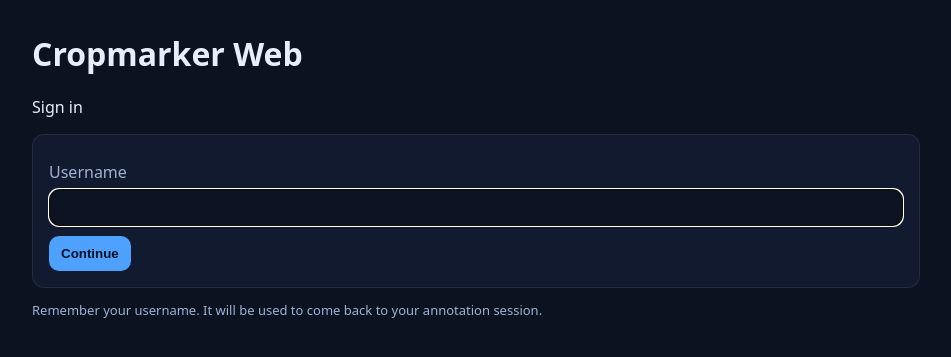
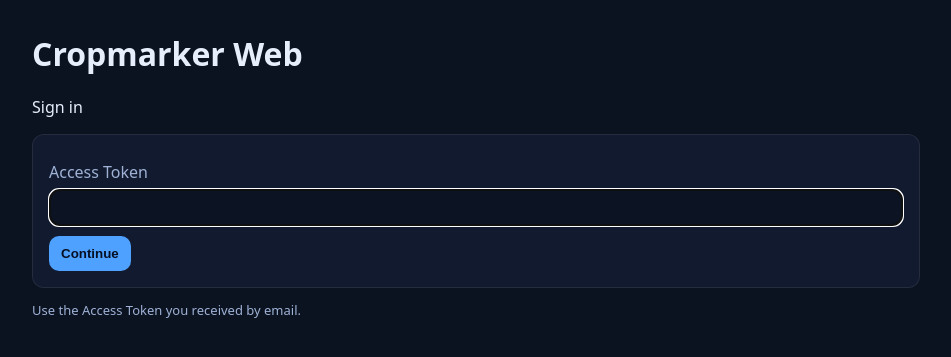
Before and after one commit to gambinhas/Cropmarker, a FastAPI app: page /login in a window 1280 px wide. Shown: the top 357 px of the page, without its empty margins (164-1115 px from the left). Run offline with FastAPI, Linux system fonts and the light colour scheme; some libraries are stand-ins or nearby versions.

Commit message:
Switch login to access tokens

```diff
--- a/webapp/app.py
+++ b/webapp/app.py
@@ -5,6 +5,7 @@ import os
 import random
 import re
 import secrets
+import hashlib
 import zipfile
 from io import BytesIO
 from pathlib import Path
@@ -162,17 +163,7 @@ def login_get(request: Request):
 
 @app.get("/new-user", response_class=HTMLResponse)
 def new_user_get(request: Request, username: str):
-    username = (username or "").strip()
-    if not username:
-        return RedirectResponse(url="/login", status_code=302)
-    return templates.TemplateResponse(
-        "new_user.html",
-        {
-            "request": request,
-            "username": username,
-            "error": None,
-        },
-    )
+    raise HTTPException(status_code=404)
 
 
 @app.post("/new-user")
@@ -182,31 +173,12 @@ def new_user_post(
     expertise_score: int = Form(...),
     db=Depends(get_db),
 ):
-    username = (username or "").strip()
-    if not username:
-        return RedirectResponse(url="/login", status_code=302)
+    raise HTTPException(status_code=404)
 
-    if expertise_score not in (0, 1, 3, 5):
-        return templates.TemplateResponse(
-            "new_user.html",
-            {"request": request, "username": username, "error": "Please select an experience level"},
-            status_code=400,
-        )
 
-    existing = db.execute(select(User).where(User.username == username)).scalar_one_or_none()
-    if existing:
-        # Race / user already created in another session.
-        login_session(request, existing)
-        return RedirectResponse(url="/tasks/next", status_code=302)
-
-    user = User(username=username, password_hash="", is_admin=False, expertise_score=expertise_score)
-    db.add(user)
-    db.commit()
-    db.refresh(user)
-
-    ensure_user_task_list(db, user.id)
-    login_session(request, user)
-    return RedirectResponse(url="/intro", status_code=302)
+def _hash_access_token(token: str) -> str:
+    # Store only a non-reversible hash in the DB.
+    return hashlib.sha256((token or "").encode("utf-8")).hexdigest()
 
 
 @app.get("/intro", response_class=HTMLResponse)
@@ -224,21 +196,25 @@ def intro_get(request: Request):
 @app.post("/login")
 def login_post(
     request: Request,
-    username: str = Form(...),
+    access_token: str = Form(...),
     db=Depends(get_db),
 ):
-    username = (username or "").strip()
-    if not username:
+    access_token = (access_token or "").strip()
+    if not access_token:
         return templates.TemplateResponse(
             "login.html",
-            {"request": request, "error": "Please enter a username"},
+            {"request": request, "error": "Please enter an access token"},
             status_code=400,
         )
 
-    user = db.execute(select(User).where(User.username == username)).scalar_one_or_none()
+    token_hash = _hash_access_token(access_token)
+    user = db.execute(select(User).where(User.access_token_hash == token_hash)).scalar_one_or_none()
     if not user:
-        # Mirror the original workflow: ask expertise for new users.
-        return RedirectResponse(url=f"/new-user?username={username}", status_code=302)
+        return templates.TemplateResponse(
+            "login.html",
+            {"request": request, "error": "Invalid access token"},
+            status_code=403,
+        )
 
     ensure_user_task_list(db, user.id)
 
--- a/webapp/db.py
+++ b/webapp/db.py
@@ -43,3 +43,9 @@ def ensure_sqlite_migrations(engine) -> None:  # noqa: ANN001
         cols = {row[1] for row in conn.exec_driver_sql("PRAGMA table_info(users)").fetchall()}
         if cols and "expertise_score" not in cols:
             conn.exec_driver_sql("ALTER TABLE users ADD COLUMN expertise_score INTEGER NOT NULL DEFAULT 0")
+
+        # users.access_token_hash
+        cols = {row[1] for row in conn.exec_driver_sql("PRAGMA table_info(users)").fetchall()}
+        if cols and "access_token_hash" not in cols:
+            conn.exec_driver_sql("ALTER TABLE users ADD COLUMN access_token_hash TEXT NOT NULL DEFAULT ''")
+            conn.exec_driver_sql("CREATE INDEX IF NOT EXISTS ix_users_access_token_hash ON users (access_token_hash)")
--- a/webapp/models.py
+++ b/webapp/models.py
@@ -16,6 +16,7 @@ class User(Base):
     password_hash: Mapped[str] = mapped_column(String(255))
     is_admin: Mapped[bool] = mapped_column(Boolean, default=False)
     expertise_score: Mapped[int] = mapped_column(Integer, default=0)
+    access_token_hash: Mapped[str] = mapped_column(String(64), default="", index=True)
 
     annotations: Mapped[list[Annotation]] = relationship(back_populates="user")  # type: ignore[name-defined]
     user_tasks: Mapped[list[UserTask]] = relationship(back_populates="user")  # type: ignore[name-defined]
--- a/webapp/templates/login.html
+++ b/webapp/templates/login.html
@@ -17,14 +17,14 @@
 
     <form method="post" action="/login" class="card">
       <label>
-        Username
-        <input type="text" name="username" required autofocus />
+        Access Token
+        <input type="password" name="access_token" required autofocus />
       </label>
       <button type="submit">Continue</button>
     </form>
 
     <div class="hint">
-      <p>Remember your username. It will be used to come back to your annotation session.</p>
+      <p>Use the Access Token you received by email.</p>
     </div>
   </div>
 </body>
```
Also changed, not shown: webapp/ADMIN_EXPORT_GUIDE.txt (+25 -1 lines), webapp/manage.py (+39 -4 lines).
